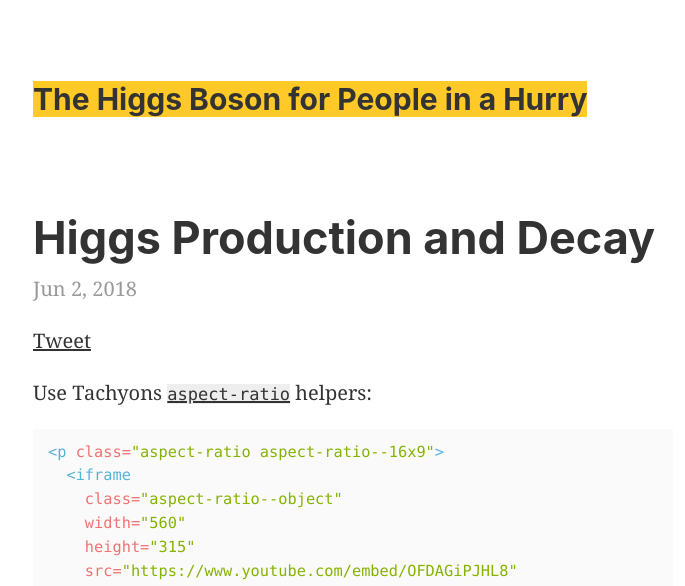
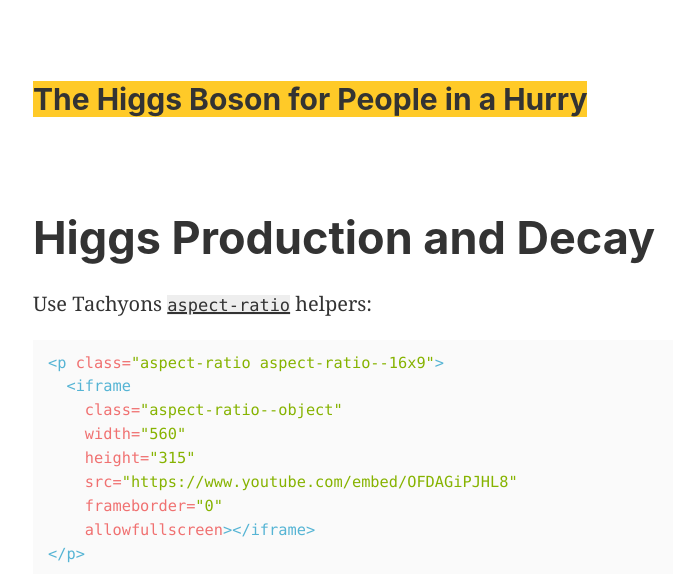
Before and after one commit to caenopy/higgsinahurry, a Jekyll site: the page built from _posts/2018-06-02-production-and-decay.md, in a window 1280 px wide and 1400 px high. Shown: the top 586 px of the window, without its empty margins (287-972 px from the left). Built offline with Jekyll 4.4.1, drawn with Linux system fonts in a browser that asks for light colours; our own code applies the rules of GitHub Pages for plain Markdown files; comment, search, counter and statistics services are not loaded.

Commit message:
removed dates

```diff
--- a/_layouts/default.html
+++ b/_layouts/default.html
@@ -50,28 +50,7 @@
       {% else %}
         <section class="pv2">
           <h1 class="mt0 mb1">{{page.title}}</h1>
-          {% if page.date %}
-            <p class="silver mt0">
-              <time datetime="{{ page.date | date_to_xmlschema }}">
-                {{page.date | date: site.date_format }}
-              </time>
-            </p>
-          {% endif %}
-          <p class="twitter-share-button-wrapper">
-            <a class="twitter-share-button"
-            href="https://twitter.com/intent/tweet"
-            data-size="large"
-            data-via="{{ site.twitter.username }}">
-            Tweet</a>
-          </p>
           {{content}}
-          {% if page.date %}
-            <p class="silver">
-              <time datetime="{{ page.date | date_to_xmlschema }}">
-                {{page.date | date: site.date_format }}
-              </time>
-            </p>
-          {% endif %}
         </section>
         <hr />
         <section class="pv2">
```
